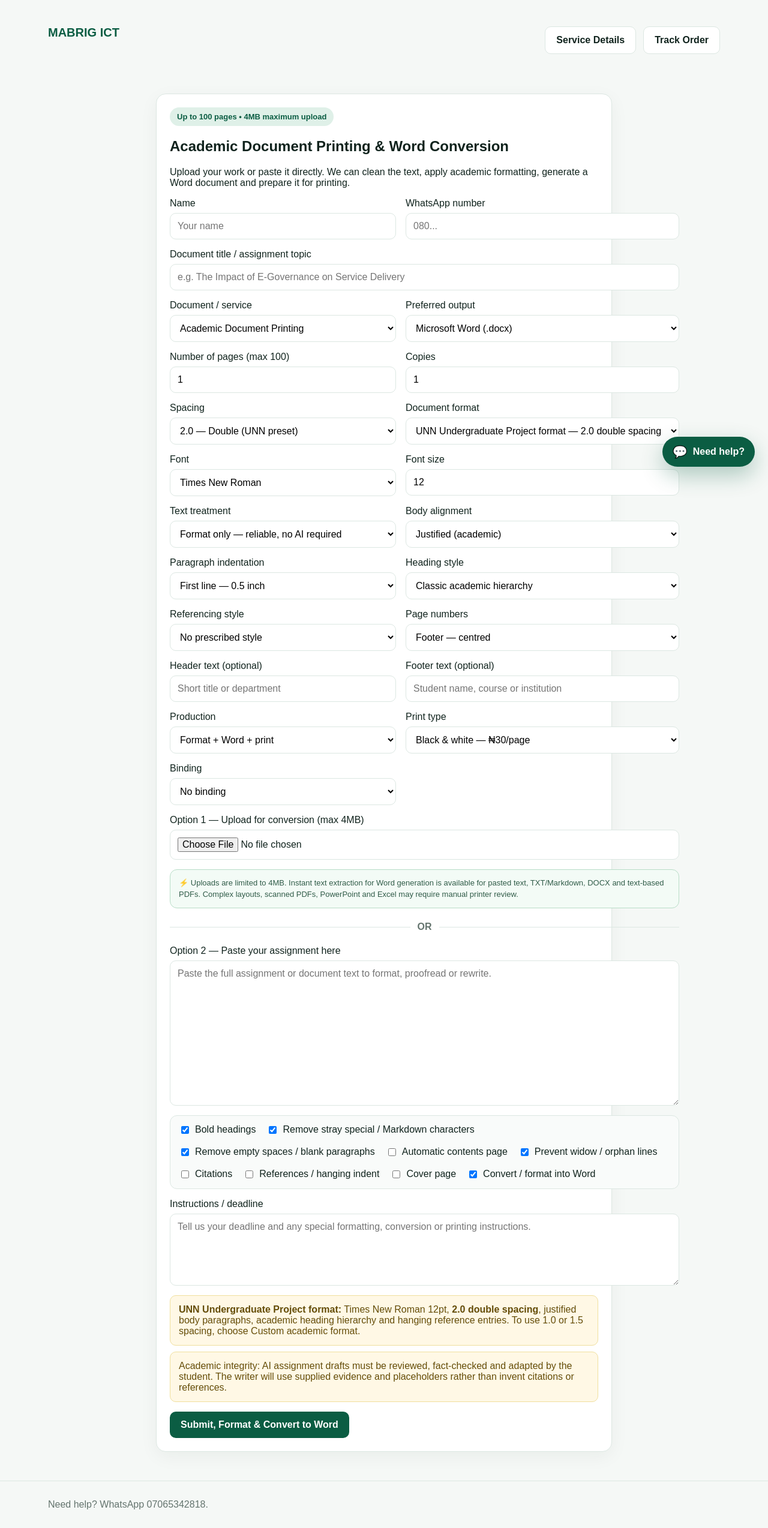
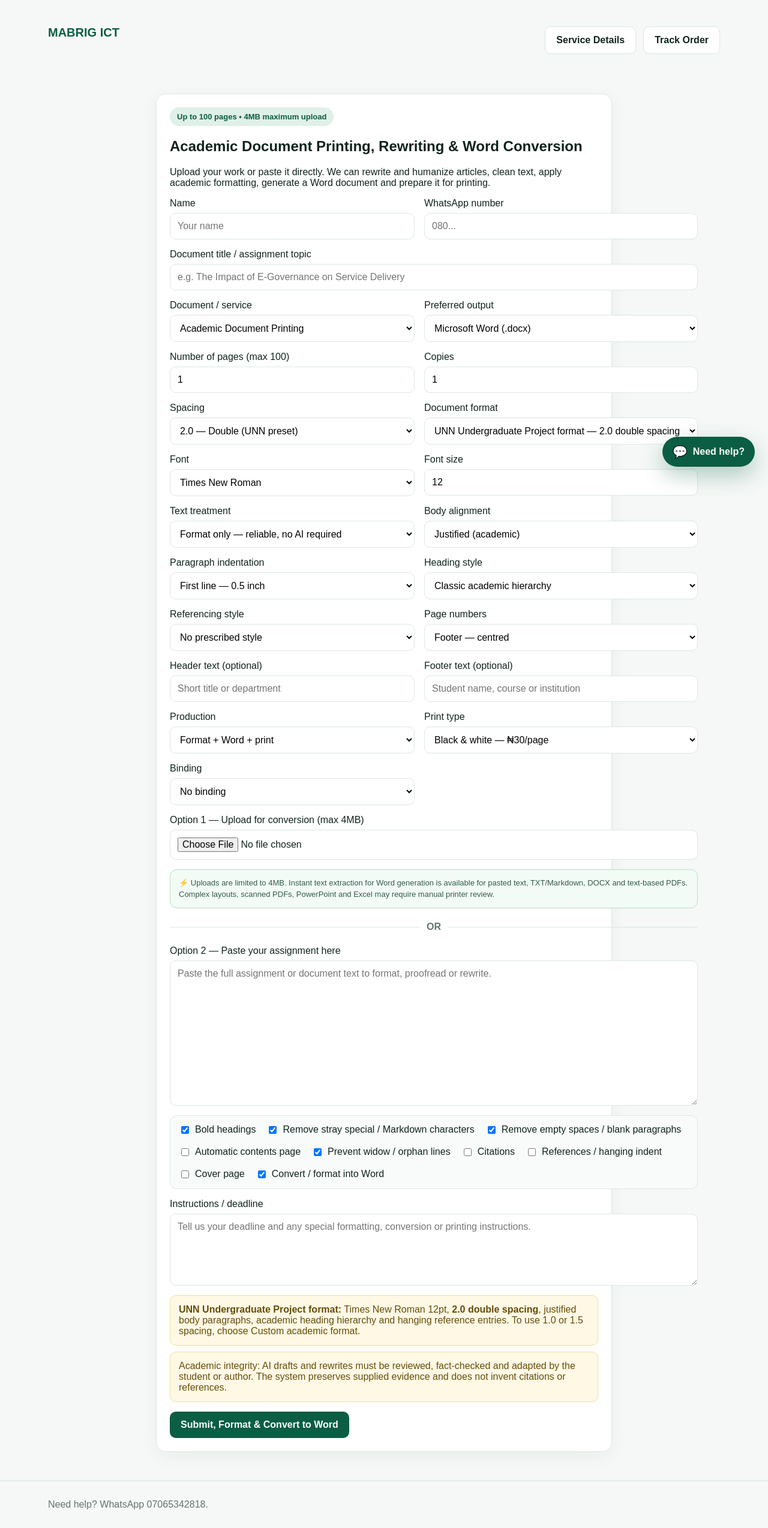
Before and after one commit to mabrig1/mabrig-academic-assistance, a Next.js app: page /academic-printing/order in a window 1280 px wide. Shown: the whole page at 60% size. Built offline with nearby package versions, Linux system fonts and the light colour scheme.

Commit message:
Add article rewriter and humanizer to order form

```diff
--- a/app/components/AcademicPrintOrderForm.tsx
+++ b/app/components/AcademicPrintOrderForm.tsx
@@ -9,6 +9,7 @@ const MAX_PASTED_CHARS = 500_000;
 const services = [
   "Academic Document Printing",
   "Assignment & Term-Paper Support",
+  "Article Rewriter & Humanizer",
   "UNN Undergraduate Project Formatting",
   "Project & Thesis Formatting",
   "Research Assistance",
@@ -74,11 +75,13 @@ export default function AcademicPrintOrderForm({ compact = false }: { compact?:
     setTransformationMode("format");
   }
 
+  const humanizeMode = transformationMode === "rewrite-assignment";
+
   return <div className={compact ? "" : "card"}>
     {!compact && <>
       <span className="badge">Up to 100 pages • 4MB maximum upload</span>
-      <h2>Academic Document Printing & Word Conversion</h2>
-      <p>Upload your work or paste it directly. We can clean the text, apply academic formatting, generate a Word document and prepare it for printing.</p>
+      <h2>Academic Document Printing, Rewriting & Word Conversion</h2>
+      <p>Upload your work or paste it directly. We can rewrite and humanize articles, clean text, apply academic formatting, generate a Word document and prepare it for printing.</p>
     </>}
 
     <form onSubmit={submit}>
@@ -122,7 +125,7 @@ export default function AcademicPrintOrderForm({ compact = false }: { compact?:
             <option value="format">Format only — reliable, no AI required</option>
             <option value="proofread">Proofread &amp; improve clarity (AI)</option>
             <option value="write-assignment">Write Assignment from topic &amp; instructions (AI)</option>
-            <option value="rewrite-assignment">Rewrite submitted Assignment (AI)</option>
+            <option value="rewrite-assignment">Article Rewriter &amp; Humanizer — natural rewrite (AI)</option>
           </select>
         </label>
         <label className="field"><span>Body alignment</span>
@@ -181,12 +184,12 @@ export default function AcademicPrintOrderForm({ compact = false }: { compact?:
           <label className="field"><span>Delivery note</span><input name="deliveryNote" placeholder="Hostel, block or meeting point" /></label>
         </>}
 
-        <label className="field full"><span>{transformationMode === "write-assignment" ? "Optional source material (max 4MB)" : "Option 1 — Upload for conversion (max 4MB)"}</span><input name="file" type="file" accept=".txt,.md,.pdf,.doc,.docx,.ppt,.pptx,.xls,.xlsx" /></label>
+        <label className="field full"><span>{transformationMode === "write-assignment" ? "Optional source material (max 4MB)" : humanizeMode ? "Upload article or draft to rewrite (max 4MB)" : "Option 1 — Upload for conversion (max 4MB)"}</span><input name="file" type="file" accept=".txt,.md,.pdf,.doc,.docx,.ppt,.pptx,.xls,.xlsx" /></label>
         <div className="conversion-upload-note field full">⚡ Uploads are limited to 4MB. Instant text extraction for Word generation is available for pasted text, TXT/Markdown, DOCX and text-based PDFs. Complex layouts, scanned PDFs, PowerPoint and Excel may require manual printer review.</div>
 
         <div className="upload-divider field full"><span>OR</span></div>
 
-        <label className="field full"><span>{transformationMode === "write-assignment" ? "Optional notes, outline or verified source material" : "Option 2 — Paste your assignment here"}</span><textarea name="pastedContent" rows={12} maxLength={MAX_PASTED_CHARS} placeholder={transformationMode === "write-assignment" ? "Paste an outline, lecturer's guide, notes or verified sources. The AI will not invent citations or references." : "Paste the full assignment or document text to format, proofread or rewrite."} /></label>
+        <label className="field full"><span>{transformationMode === "write-assignment" ? "Optional notes, outline or verified source material" : humanizeMode ? "Paste the article or draft to rewrite and humanize" : "Option 2 — Paste your assignment here"}</span><textarea name="pastedContent" rows={12} maxLength={MAX_PASTED_CHARS} placeholder={transformationMode === "write-assignment" ? "Paste an outline, lecturer's guide, notes or verified sources. The AI will not invent citations or references." : humanizeMode ? "Paste the complete article, assignment or draft. The rewrite preserves facts, citations, references, quotations and meaning while improving natural flow and readability." : "Paste the full assignment or document text to format, proofread or rewrite."} /></label>
 
         <div className="field full check-row">
           <input type="hidden" name="boldHeadings" value="off" />
@@ -206,13 +209,14 @@ export default function AcademicPrintOrderForm({ compact = false }: { compact?:
           <label><input name="conversionRequested" type="checkbox" defaultChecked /> Convert / format into Word</label>
         </div>
 
-        <label className="field full"><span>{transformationMode === "write-assignment" ? "Assignment question, requirements and deadline" : "Instructions / deadline"}</span><textarea name="instructions" required placeholder={transformationMode === "write-assignment" ? "Enter the complete assignment question, lecturer's requirements, course context, deadline and any verified sources to use." : "Tell us your deadline and any special formatting, conversion or printing instructions."} /></label>
+        <label className="field full"><span>{transformationMode === "write-assignment" ? "Assignment question, requirements and deadline" : humanizeMode ? "Humanizing instructions / preferred tone / deadline" : "Instructions / deadline"}</span><textarea name="instructions" required placeholder={transformationMode === "write-assignment" ? "Enter the complete assignment question, lecturer's requirements, course context, deadline and any verified sources to use." : humanizeMode ? "Optional: tell us the preferred tone, audience and deadline. The service improves natural wording and flow without changing evidence or claiming to bypass AI detection." : "Tell us your deadline and any special formatting, conversion or printing instructions."} /></label>
         <input type="hidden" name="referralCode" value={referralCode} />
       </div>
 
+      {humanizeMode && <div className="notice" style={{marginTop:16}}><strong>Article Rewriter & Humanizer:</strong> rewrites sentence structure and wording for smoother, more natural reading while preserving meaning, facts, figures, quotations, citations and references. It is an editing service, not a guarantee of any AI-detector result.</div>}
       <div className="notice" style={{marginTop:16}}><strong>UNN Undergraduate Project format:</strong> Times New Roman 12pt, <strong>2.0 double spacing</strong>, justified body paragraphs, academic heading hierarchy and hanging reference entries. To use 1.0 or 1.5 spacing, choose Custom academic format.</div>
-      <div className="notice" style={{marginTop:10}}>Academic integrity: AI assignment drafts must be reviewed, fact-checked and adapted by the student. The writer will use supplied evidence and placeholders rather than invent citations or references.</div>
-      <button className="btn primary" style={{marginTop:16}} type="submit" disabled={submitting}>{submitting ? "Preparing conversion..." : "Submit, Format & Convert to Word"}</button>
+      <div className="notice" style={{marginTop:10}}>Academic integrity: AI drafts and rewrites must be reviewed, fact-checked and adapted by the student or author. The system preserves supplied evidence and does not invent citations or references.</div>
+      <button className="btn primary" style={{marginTop:16}} type="submit" disabled={submitting}>{submitting ? "Preparing conversion..." : humanizeMode ? "Rewrite, Humanize & Convert to Word" : "Submit, Format & Convert to Word"}</button>
       {message && <p className="form-message" aria-live="polite">{message}</p>}
       {message.includes("Order ") && <a className="btn whatsapp" style={{marginTop:8}} target="_blank" rel="noreferrer" href="https://wa.me/2347065342818?text=Hello%20Mabrig%20ICT%2C%20I%20have%20submitted%20an%20academic%20document%20conversion%20and%20printing%20order%20on%20the%20website.%20Please%20help%20me%20continue%20with%20the%20order.">Continue on WhatsApp</a>}
     </form>
```
